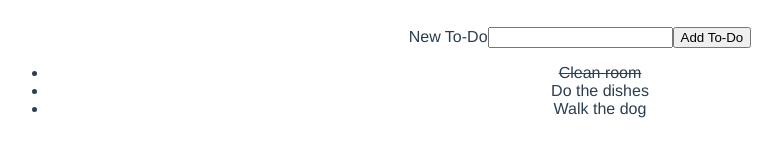
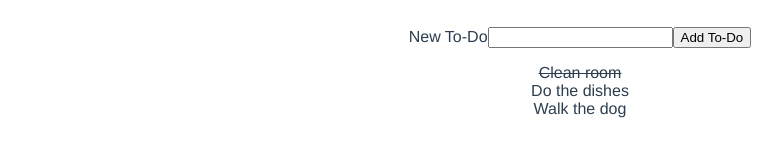
Before and after one commit to abettke/vue-todo, a Vue app: page / in a window 1280 px wide. Shown: the part 317-474 px from the top of the page, without its empty margins (60-842 px from the left). Built offline with nearby package versions, Linux system fonts and the light colour scheme.

Commit message:
Add better list styling.

```diff
--- a/src/components/TodoList.vue
+++ b/src/components/TodoList.vue
@@ -29,6 +29,19 @@ export default {
 </script>
 
 <style scoped>
+  ul {
+    padding: 0;
+    list-style-type: none;
+  }
+
+  li {
+    cursor: pointer;
+  }
+
+  li:hover {
+    background-color: rgba(0, 0, 0, 0.25);
+  }
+
   .completed {
     text-decoration: line-through;
   }
```
Lines whose indentation alone changed are shown as unchanged.
